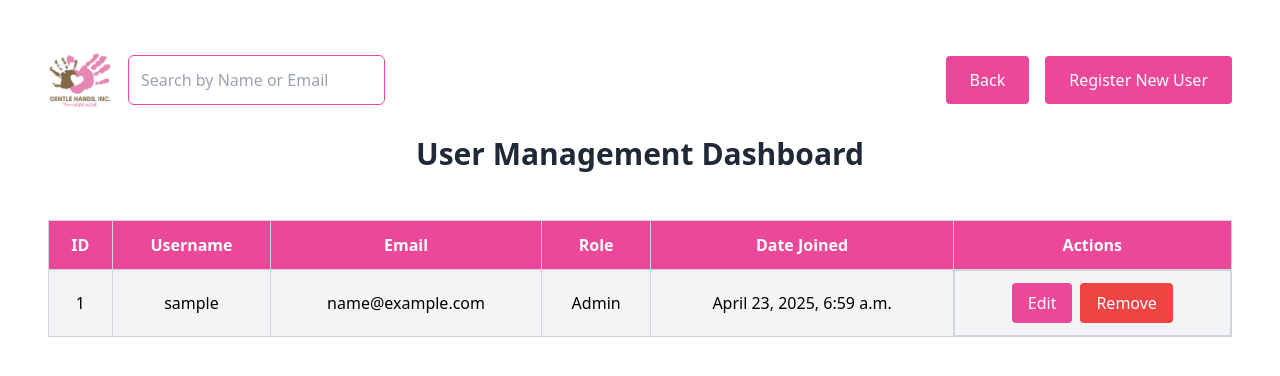
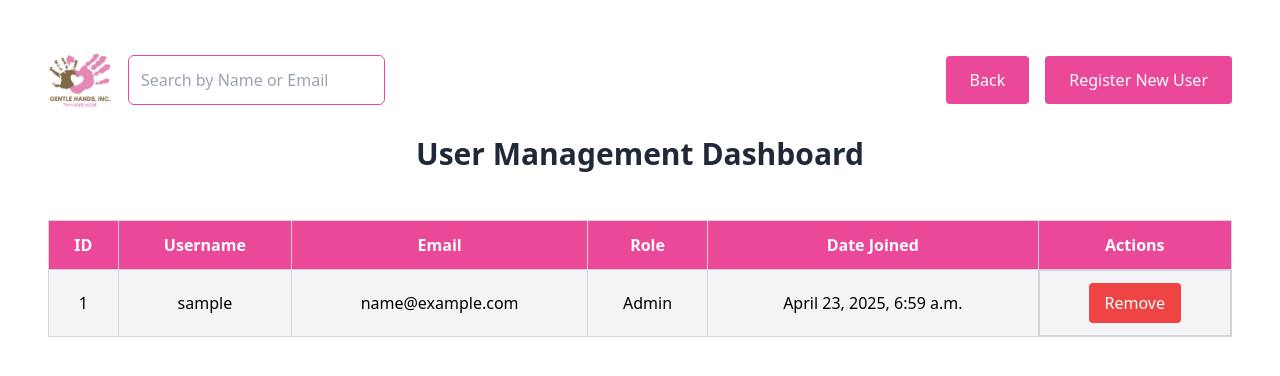
Before and after one commit to jshcnd/Gentle-Hands-Py, a Django app: page /accounts/user_management/ in a window 1280 px wide. Shown: the top 376 px of the page. Run offline with Django 5.2, Linux system fonts and the light colour scheme; the visitor is signed in with stand-in values (Sample User, id 1); data comes from the database, SQL or seed files in the repository; some libraries are stand-ins or nearby versions.

Commit message:
refactor: Remove unused edit button and associated functionality from user management template

```diff
--- a/myproject/accounts/templates/user_management.html
+++ b/myproject/accounts/templates/user_management.html
@@ -68,7 +68,6 @@
                     </td>
                     <td class="p-3 border border-gray-300">{{ user.date_joined }}</td>
                     <td class="p-3 border border-gray-300 flex justify-center gap-2">
-                        <button class="bg-pink-500 text-white px-4 py-2 rounded hover:bg-pink-600 edit-btn">Edit</button>
                         <form method="post" action="{% url 'delete_user' user.id %}" class="inline">
                             {% csrf_token %}
                             <button type="submit" class="bg-red-500 text-white px-4 py-2 rounded hover:bg-red-600 remove-btn">
@@ -97,12 +96,6 @@
             });
         });
 
-        document.querySelectorAll('.edit-btn').forEach((button, index) => {
-            button.addEventListener('click', function () {
-                alert("Edit functionality for user " + index + " is not implemented yet.");
-            });
-        });
-
         document.querySelectorAll('.remove-btn').forEach(button => {
             button.addEventListener('click', function (event) {
                 if (!confirm("Are you sure you want to remove this user?")) {
```
